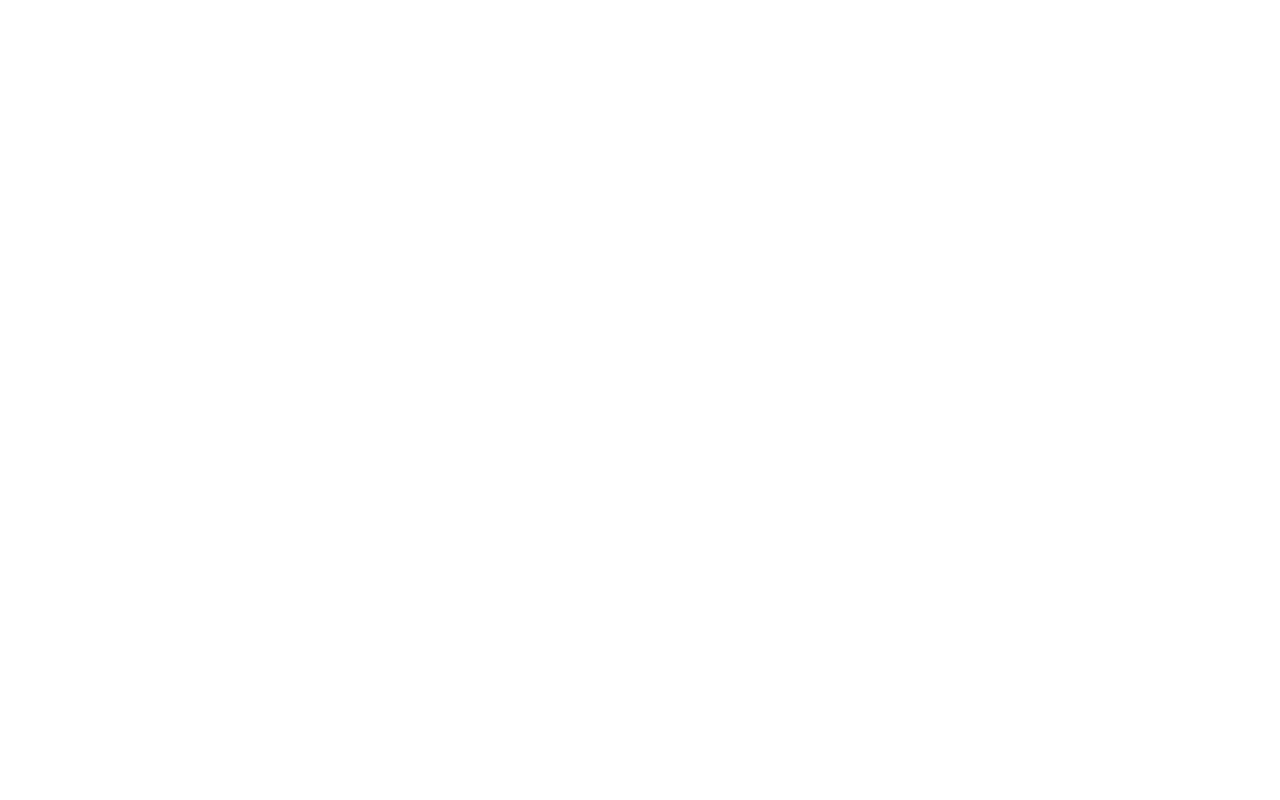
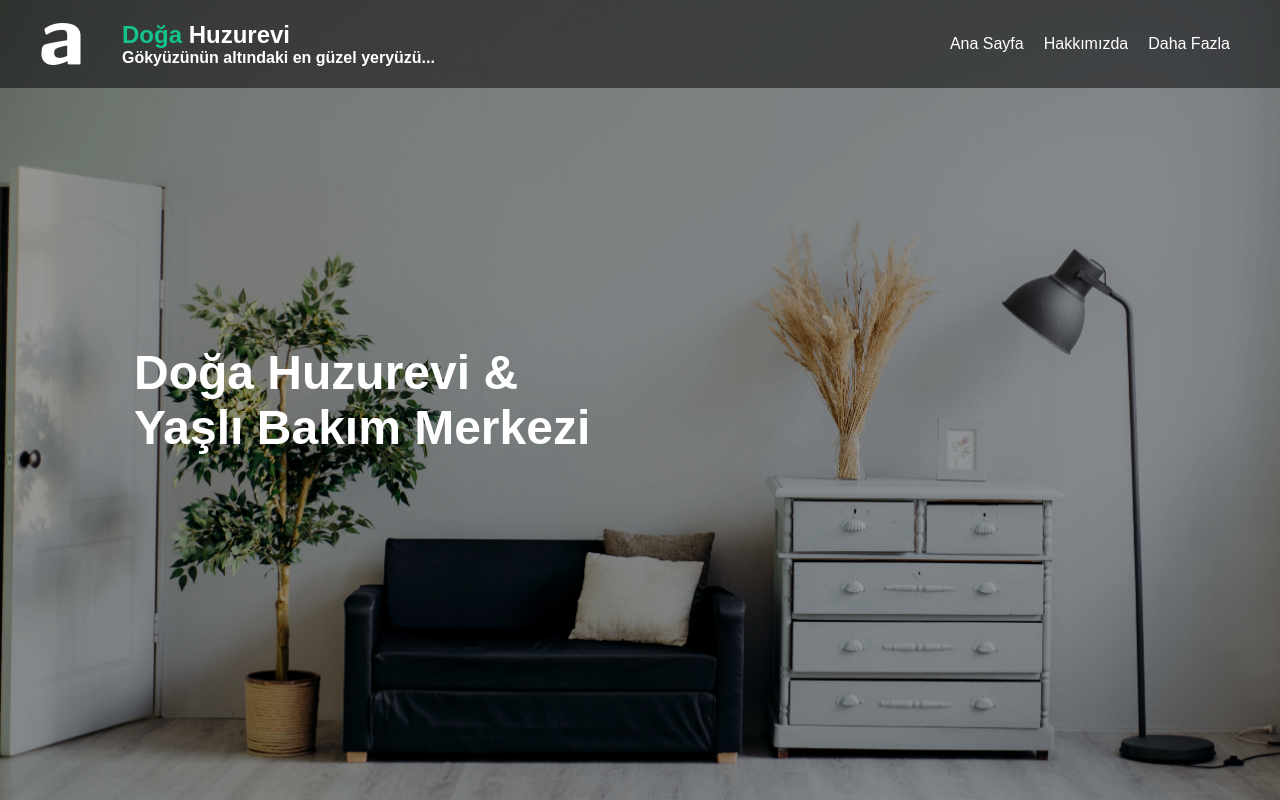
Before and after one commit to p0rt1a/Doga-Huzurevi, a website: page public/index.html in a window 1280 px wide. Drawn offline with Linux system fonts and the light colour scheme.

Commit message:
main section completed

```diff
--- a/public/index.html
+++ b/public/index.html
@@ -4,8 +4,41 @@
     <meta charset="UTF-8" />
     <meta http-equiv="X-UA-Compatible" content="IE=edge" />
     <meta name="viewport" content="width=device-width, initial-scale=1.0" />
+    <link
+      rel="stylesheet"
+      href="https://cdnjs.cloudflare.com/ajax/libs/font-awesome/6.0.0/css/all.min.css"
+      integrity="sha512-9usAa10IRO0HhonpyAIVpjrylPvoDwiPUiKdWk5t3PyolY1cOd4DSE0Ga+ri4AuTroPR5aQvXU9xC6qOPnzFeg=="
+      crossorigin="anonymous"
+      referrerpolicy="no-referrer"
+    />
     <link rel="stylesheet" href="css/main.css" />
+
     <title>Huzurevi ve Yaşlı Bakım Merkezi | Doga Huzurevi | Izmir</title>
   </head>
-  <body></body>
+  <body>
+    <section id="main" class="main">
+      <div class="main-navbar">
+        <div class="container">
+          <nav>
+            <div>
+              <i class="fab fa-amilia fa-3x"></i>
+              <div class="main-nav-content">
+                <h2><span style="color: #14c38e">Doğa</span> Huzurevi</h2>
+                <h4>Gökyüzünün altındaki en güzel yeryüzü...</h4>
+              </div>
+            </div>
+            <ul>
+              <li><a href="#">Ana Sayfa</a></li>
+              <li><a href="#">Hakkımızda</a></li>
+              <li><a href="#">Daha Fazla</a></li>
+            </ul>
+          </nav>
+        </div>
+      </div>
+
+      <div class="main-content">
+        <h1>Doğa Huzurevi & Yaşlı Bakım Merkezi</h1>
+      </div>
+    </section>
+  </body>
 </html>
--- a/scss/_base.scss
+++ b/scss/_base.scss
@@ -4,9 +4,13 @@
   box-sizing: border-box;
 }
 
+body {
+  font-family: "Prompt", sans-serif;
+}
+
 a {
   text-decoration: none;
-  color: #fff;
+  color: #222;
 }
 
 ul {
--- a/scss/_home.scss
+++ b/scss/_home.scss
@@ -0,0 +1,74 @@
+.main {
+  color: #fff;
+  position: relative;
+  background-image: $image-1;
+  background-position: bottom;
+  background-size: cover;
+  background-repeat: no-repeat;
+  height: 100vh;
+
+  & * {
+    z-index: 3;
+  }
+
+  &::before {
+    content: "";
+    position: absolute;
+    top: 0;
+    left: 0;
+    width: 100%;
+    height: 100%;
+    background-color: rgba(0, 0, 0, 0.4);
+  }
+
+  &-navbar {
+    padding: 20px 0;
+    position: fixed;
+    width: 100%;
+    background-color: rgba(0, 0, 0, 0.5);
+
+    nav {
+      display: flex;
+      justify-content: space-between;
+      align-items: center;
+
+      & > div,
+      ul {
+        display: flex;
+        align-items: center;
+      }
+
+      .main-nav-content {
+        padding-left: 40px;
+      }
+
+      ul {
+        a {
+          color: #fff;
+          height: 100%;
+          margin: 0 10px;
+          padding: 10px 0;
+          border-bottom: 3px transparent solid;
+          transition: all 0.3s;
+
+          &:hover {
+            border-bottom: 3px solid #fff;
+          }
+        }
+      }
+    }
+  }
+
+  &-content {
+    display: flex;
+    width: 60%;
+    height: 100%;
+    justify-content: center;
+    align-items: center;
+    font-size: 2rem;
+
+    h1 {
+      width: 500px;
+    }
+  }
+}
--- a/scss/_utilities.scss
+++ b/scss/_utilities.scss
@@ -1,5 +1,41 @@
 .container {
   max-width: $max-width;
-  padding: 10px 20px;
   margin: 0 auto;
 }
+
+.section-header {
+  text-align: center;
+  width: 100%;
+  text-transform: uppercase;
+}
+
+.divide {
+  content: "";
+  height: 10px;
+  width: 600px;
+  background-color: $primary-color;
+}
+
+.bg-primary {
+  background-color: $primary-color;
+}
+
+.bg-light {
+  background-color: $light-color;
+}
+
+.py-1 {
+  padding: 1rem 0;
+}
+
+.py-2 {
+  padding: 2rem 0;
+}
+
+.m-1 {
+  margin: 1rem 0;
+}
+
+.m-2 {
+  margin: 2rem 0;
+}
--- a/scss/_variables.scss
+++ b/scss/_variables.scss
@@ -1,7 +1,9 @@
 $max-width: 1200px;
-$primary-color: #588157;
-$secondary-color: #344e41;
-$light-color: #dad7cd;
+$primary-color: #00ffab;
+$secondary-color: #14c38e;
+$light-color: #e3fcbf;
 $dark-color: #333;
 
-$icon-image: url("../img/dominik-lange-VUOiQW4OeLI-unsplash.jpg");
+$image-1: url(../img/alexandra-gorn-JIUjvqe2ZHg-unsplash.jpg);
+$image-2: url(../img/christopher-jolly-GqbU78bdJFM-unsplash.jpg);
+$image-3: url(../img/vlad-sargu-ItphH2lGzuI-unsplash.jpg);
--- a/scss/main.scss
+++ b/scss/main.scss
@@ -1,4 +1,4 @@
 @import "variables";
+@import "utilities";
 @import "base";
-@import "utilities";
 @import "home";
```
Also changed, not shown: public/css/main.css, public/img/alexandra-gorn-JIUjvqe2ZHg-unsplash.jpg (added), public/img/dominik-lange-VUOiQW4OeLI-unsplash.jpg (deleted), 2 other files.
